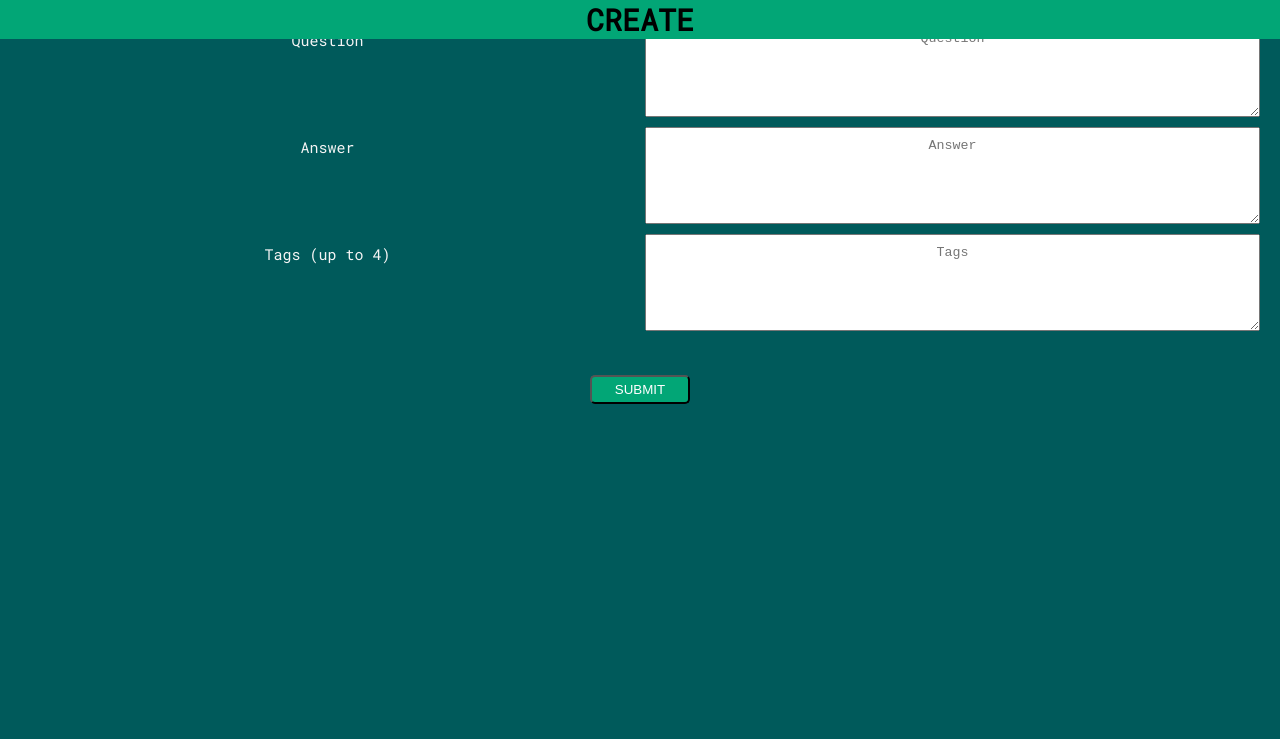
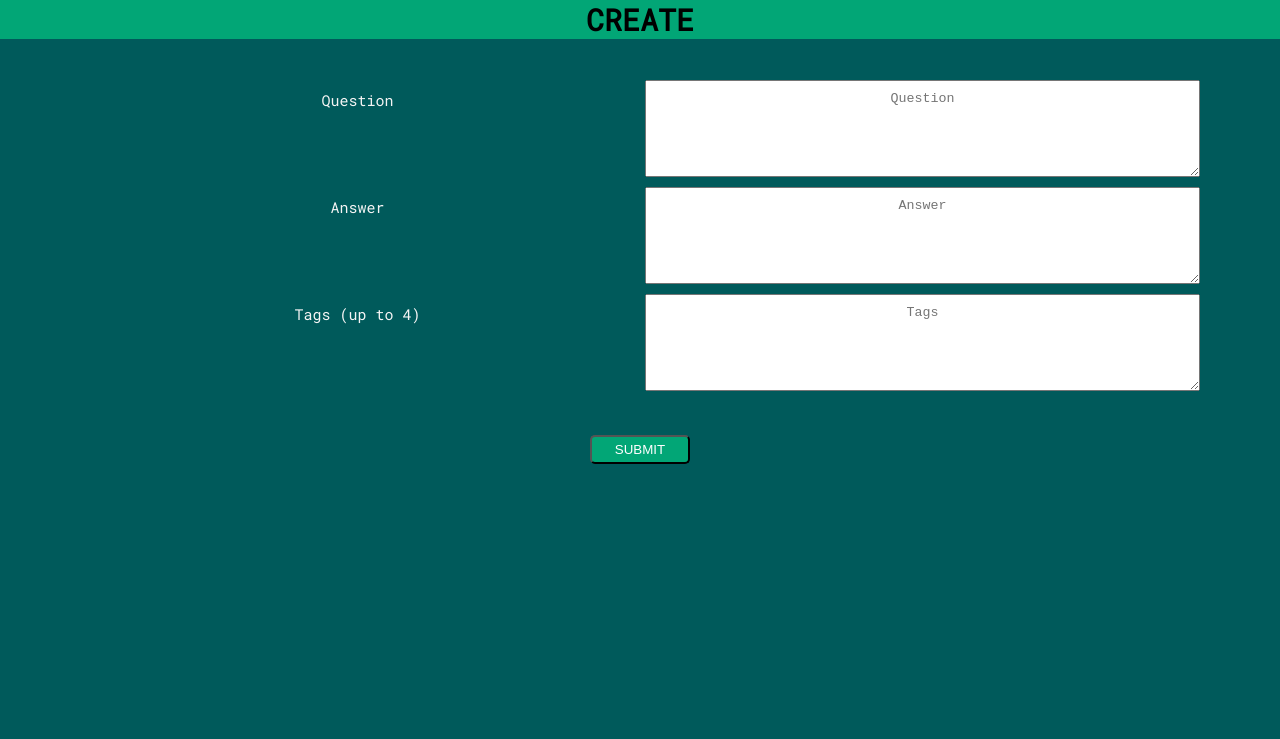
Before and after one commit to NadineGrosskreuz/quiz-app, a plain HTML site: page create.html in a window 1280 px wide. Shown: the top 739 px of the page. Drawn offline with Linux system fonts and the light colour scheme; a web font is replaced by a local one.

Commit message:
Last changes CSS

```diff
--- a/Form/form.css
+++ b/Form/form.css
@@ -4,7 +4,7 @@
   grid-template-rows: 1fr 1fr 1fr 1fr;
   position: relative;
   gap: 10px;
-  margin: 20px;
+  margin: 80px;
 }
 
 .form_label {
--- a/Profile/profile.css
+++ b/Profile/profile.css
@@ -1,6 +1,7 @@
 .introduction_image {
   height: 130px;
   width: auto;
+  margin-top: 80px;
 }
 
 .introduction_name {
```
